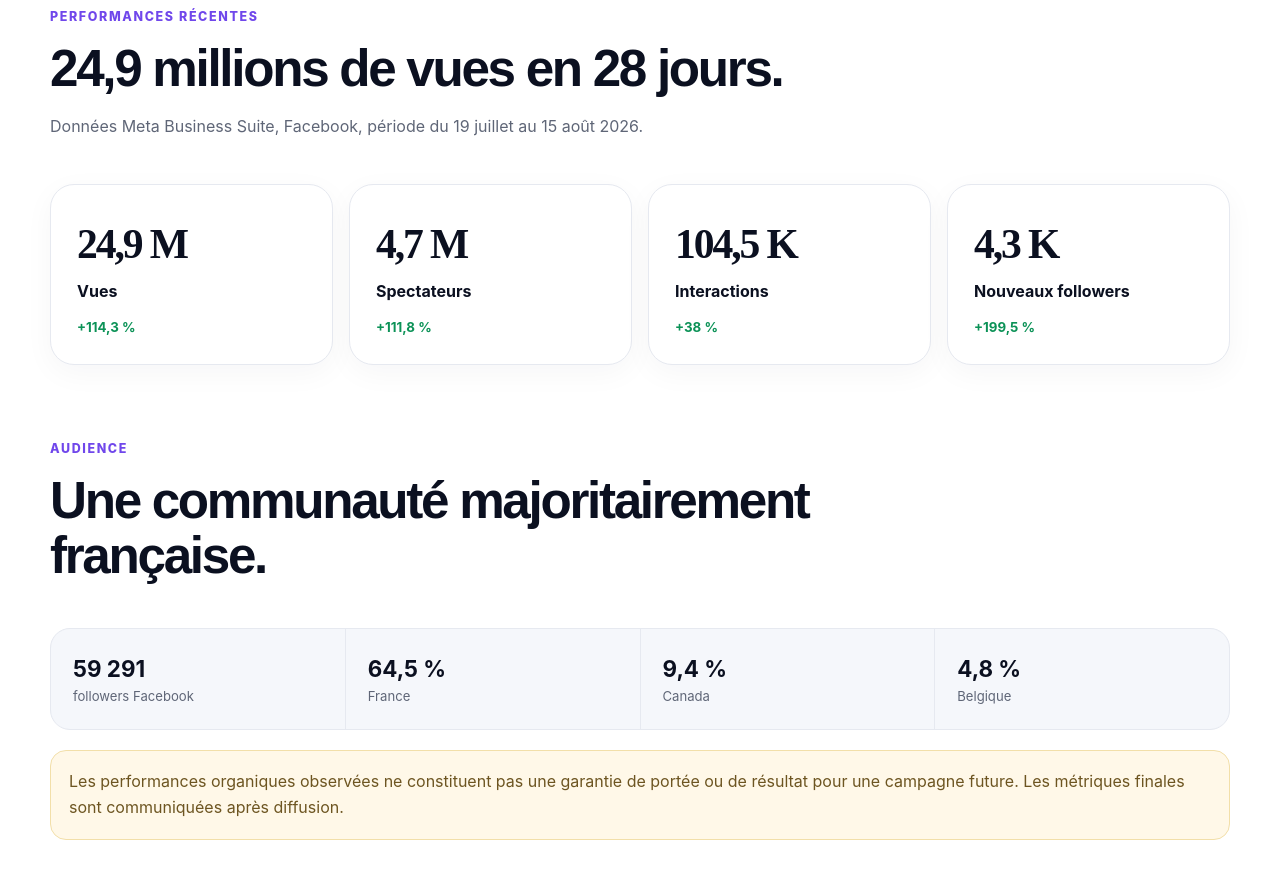
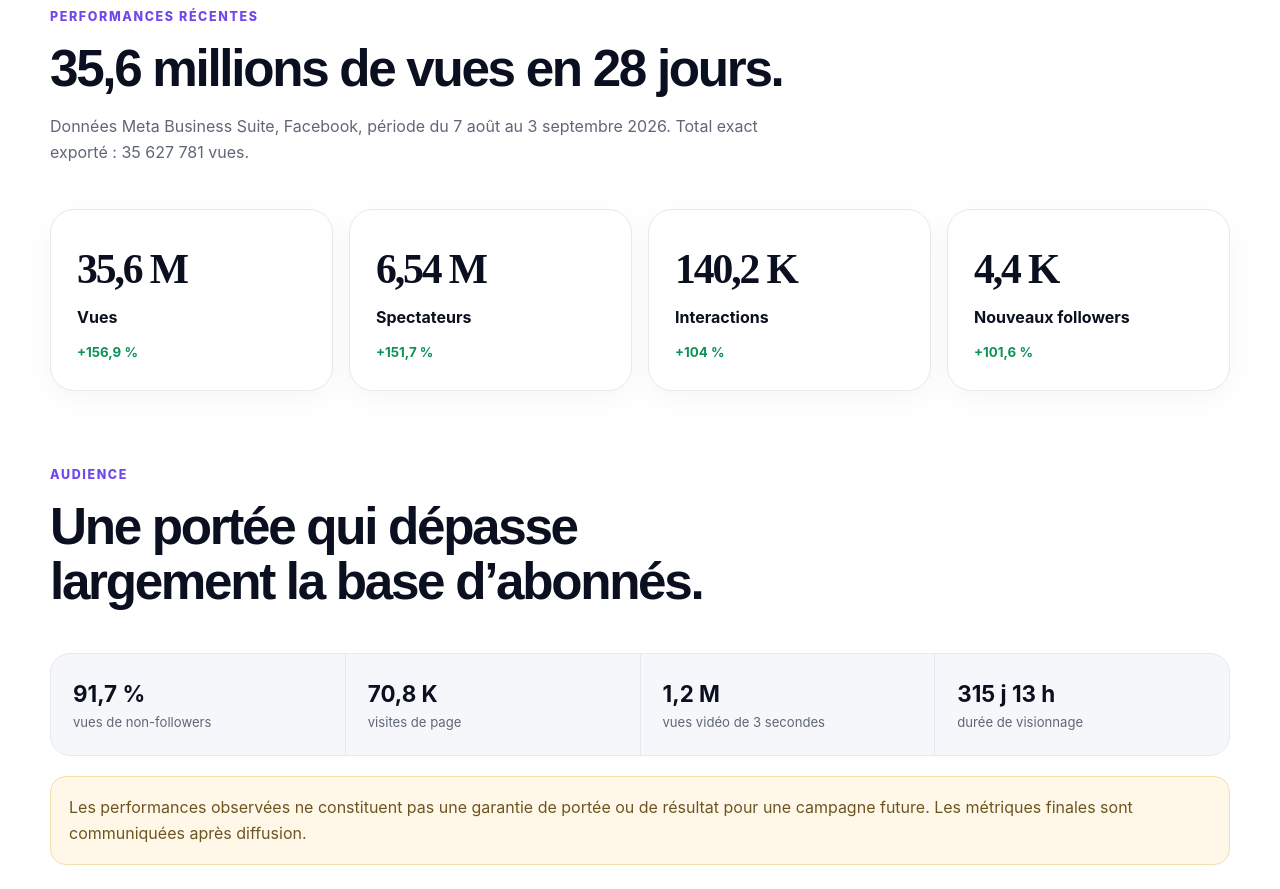
Before and after one commit to qichallenge/landing, a plain HTML site: page media-kit.html in a window 1280 px wide. Shown: the part 571-1460 px from the top of the page. Drawn offline with Linux system fonts and the light colour scheme.

Commit message:
content: refresh Media Kit performance stats

```diff
--- a/media-kit.html
+++ b/media-kit.html
@@ -26,24 +26,24 @@
   <main class="kit-main">
     <div class="container">
       <section class="kit-section">
-        <div class="section-heading"><span class="eyebrow">Performances récentes</span><h2>24,9 millions de vues en 28 jours.</h2><p>Données Meta Business Suite, Facebook, période du 19 juillet au 15 août 2026.</p></div>
+        <div class="section-heading"><span class="eyebrow">Performances récentes</span><h2>35,6 millions de vues en 28 jours.</h2><p>Données Meta Business Suite, Facebook, période du 7 août au 3 septembre 2026. Total exact exporté : 35 627 781 vues.</p></div>
         <div class="metric-grid">
-          <article class="metric-card"><span class="metric-value">24,9 M</span><span class="metric-label">Vues</span><small>+114,3 %</small></article>
-          <article class="metric-card"><span class="metric-value">4,7 M</span><span class="metric-label">Spectateurs</span><small>+111,8 %</small></article>
-          <article class="metric-card"><span class="metric-value">104,5 K</span><span class="metric-label">Interactions</span><small>+38 %</small></article>
-          <article class="metric-card"><span class="metric-value">4,3 K</span><span class="metric-label">Nouveaux followers</span><small>+199,5 %</small></article>
+          <article class="metric-card"><span class="metric-value">35,6 M</span><span class="metric-label">Vues</span><small>+156,9 %</small></article>
+          <article class="metric-card"><span class="metric-value">6,54 M</span><span class="metric-label">Spectateurs</span><small>+151,7 %</small></article>
+          <article class="metric-card"><span class="metric-value">140,2 K</span><span class="metric-label">Interactions</span><small>+104 %</small></article>
+          <article class="metric-card"><span class="metric-value">4,4 K</span><span class="metric-label">Nouveaux followers</span><small>+101,6 %</small></article>
         </div>
       </section>
 
       <section class="kit-section">
-        <div class="section-heading"><span class="eyebrow">Audience</span><h2>Une communauté majoritairement française.</h2></div>
+        <div class="section-heading"><span class="eyebrow">Audience</span><h2>Une portée qui dépasse largement la base d’abonnés.</h2></div>
         <div class="audience-strip">
-          <div><strong>59 291</strong><span>followers Facebook</span></div>
-          <div><strong>64,5 %</strong><span>France</span></div>
-          <div><strong>9,4 %</strong><span>Canada</span></div>
-          <div><strong>4,8 %</strong><span>Belgique</span></div>
+          <div><strong>91,7 %</strong><span>vues de non-followers</span></div>
+          <div><strong>70,8 K</strong><span>visites de page</span></div>
+          <div><strong>1,2 M</strong><span>vues vidéo de 3 secondes</span></div>
+          <div><strong>315 j 13 h</strong><span>durée de visionnage</span></div>
         </div>
-        <p class="note" style="margin-top:20px">Les performances organiques observées ne constituent pas une garantie de portée ou de résultat pour une campagne future. Les métriques finales sont communiquées après diffusion.</p>
+        <p class="note" style="margin-top:20px">Les performances observées ne constituent pas une garantie de portée ou de résultat pour une campagne future. Les métriques finales sont communiquées après diffusion.</p>
       </section>
 
       <section class="kit-section">
```
